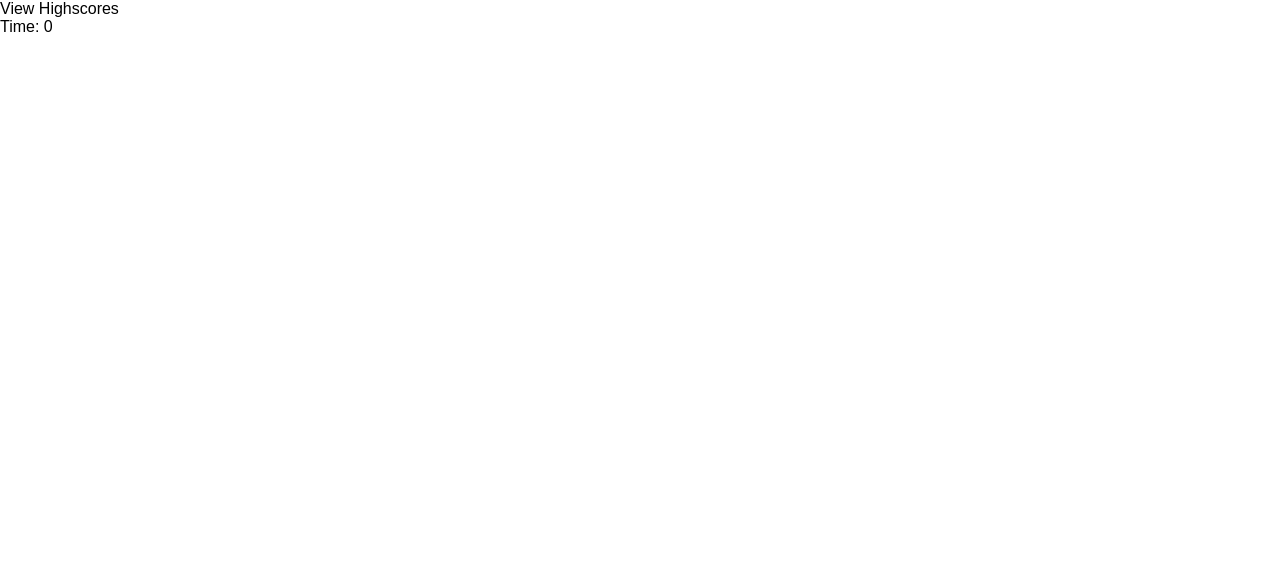
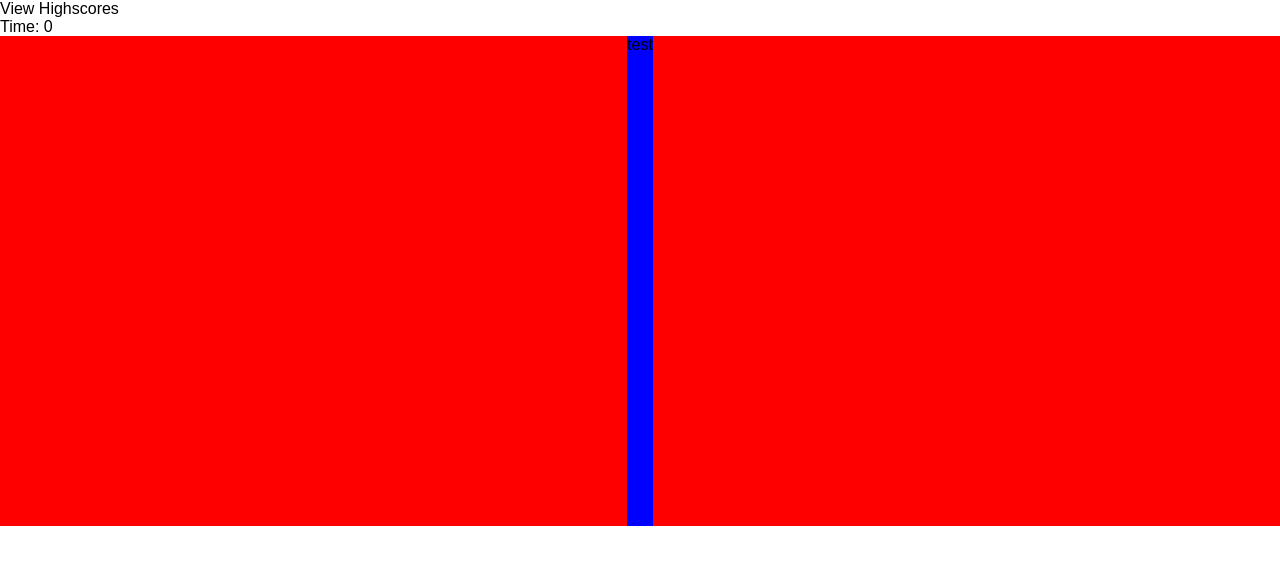
Before and after one commit to d606n6k/code-quiz, a plain HTML site: page index.html in a window 1280 px wide. Drawn offline with Linux system fonts and the light colour scheme.

Commit message:
added html structure to html, added css reset code, and confirmed all asset files are linked to html

```diff
--- a/assets/styles/style.css
+++ b/assets/styles/style.css
@@ -26,3 +26,17 @@ html {
   }
 
 /* Begin Custom Styles */
+main {
+    background-color: orange;
+}
+main > div {
+    background-color: red;
+    width: 100%;
+    height: 490px;
+    display: flex;
+    justify-content: center;
+}
+
+main > div > div {
+    background-color: blue;
+}
--- a/index.html
+++ b/index.html
@@ -18,7 +18,7 @@
     </header>
     <main>
         <div>
-            <div id="code-card-swapper"></div>
+            <div id="code-card-swapper">test</div>
         </div>
     </main>
     <script src="assets/scripts/scripts.js"></script>
```
